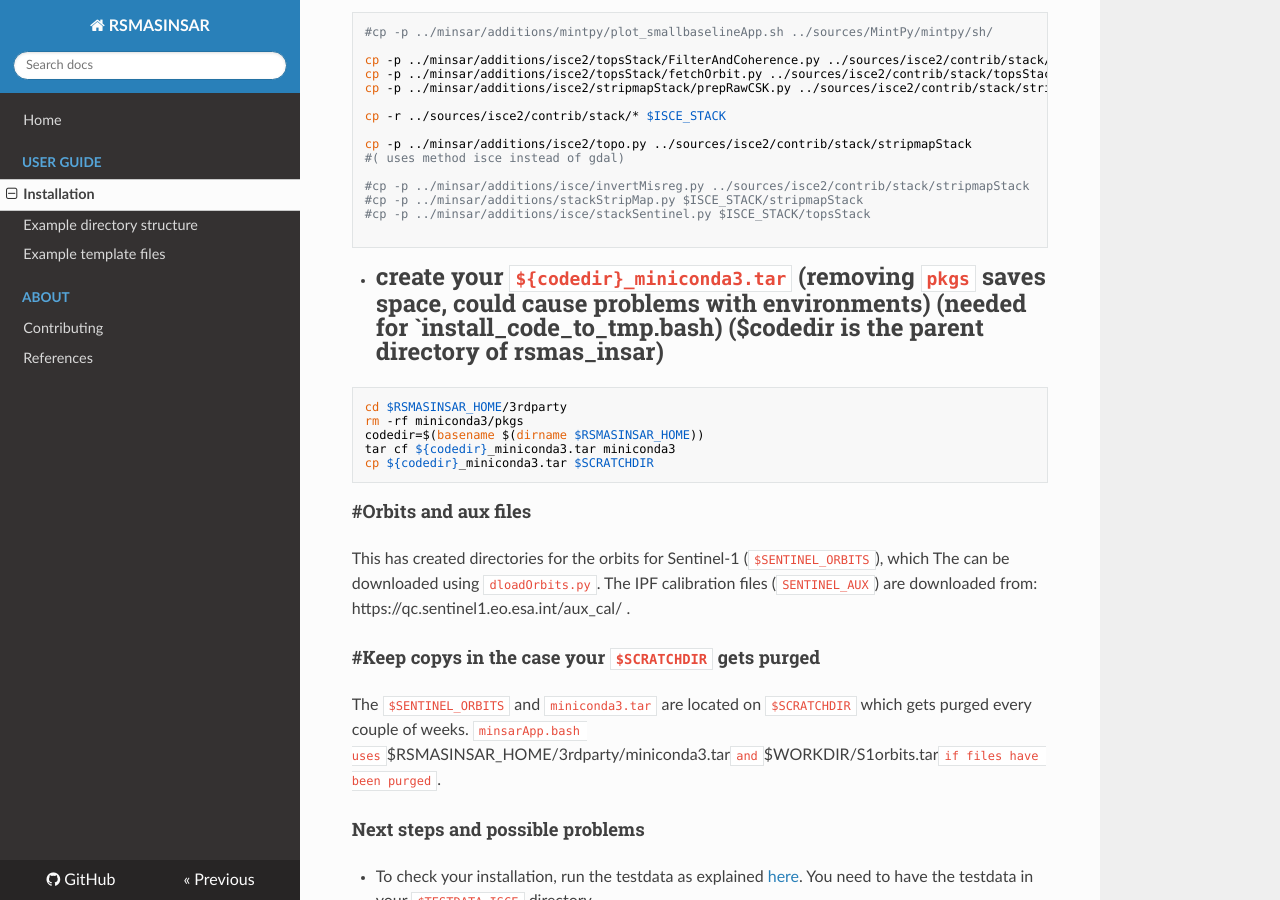
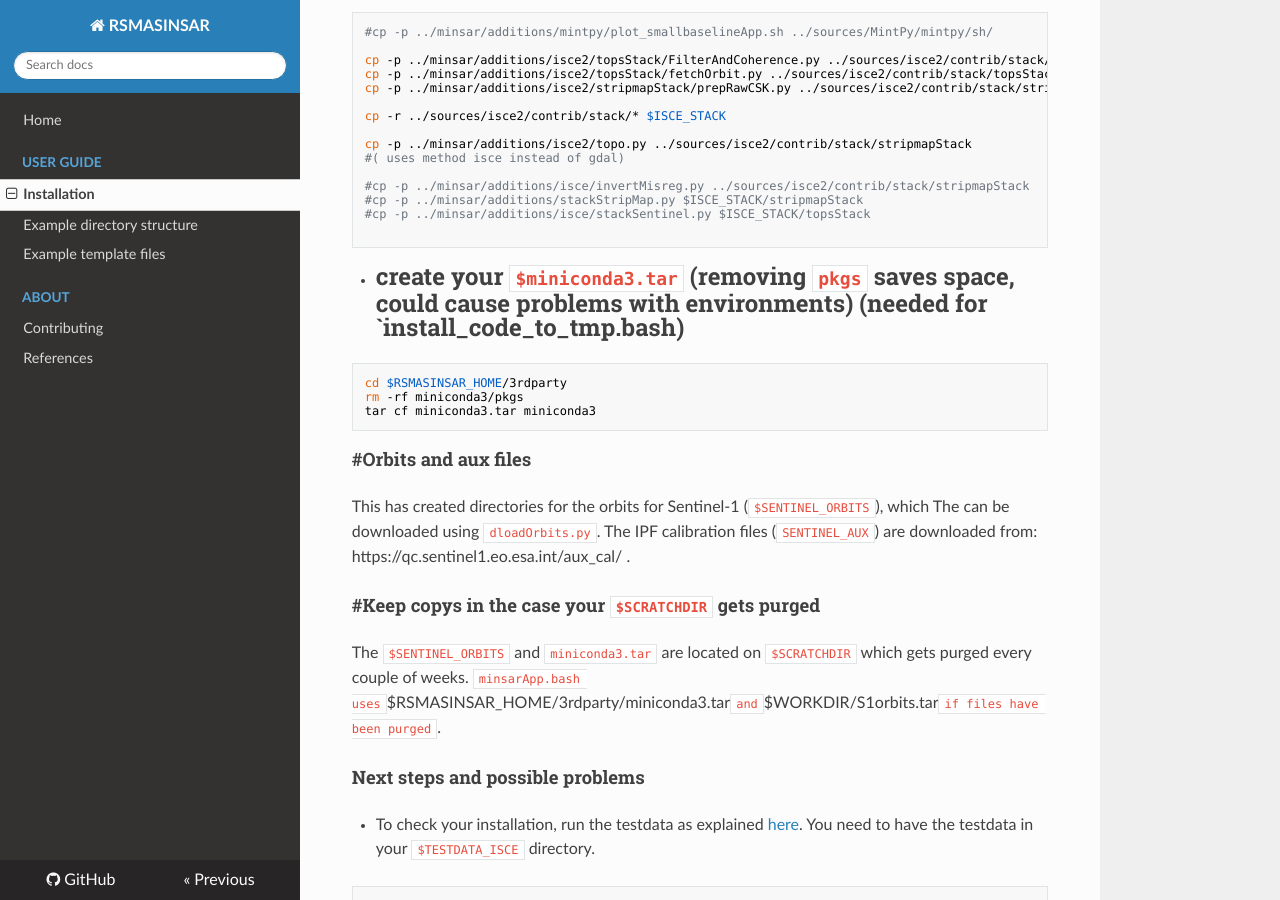
Before and after one commit to geodesymiami/rsmas_insar, an MkDocs documentation site: the page built from docs/installation.md, in a window 1280 px wide and 900 px high, scrolled down 1562 px. Built offline with MkDocs 1.6.1, drawn with Linux system fonts in a browser that asks for light colours; nearby versions of some CDN libraries.

Commit message:
installation.md: simplified - codedir handling in minsarApp.bash

````diff
--- a/docs/installation.md
+++ b/docs/installation.md
@@ -88,13 +88,11 @@
 #cp -p ../minsar/additions/isce/stackSentinel.py $ISCE_STACK/topsStack
 
 ```
-* #create your `${codedir}_miniconda3.tar`  (removing `pkgs` saves space, could cause problems with environments) (needed for `install_code_to_tmp.bash) ($codedir is the parent directory of rsmas_insar)
+* #create your `$miniconda3.tar`  (removing `pkgs` saves space, could cause problems with environments) (needed for `install_code_to_tmp.bash)
 ```
 cd $RSMASINSAR_HOME/3rdparty
 rm -rf miniconda3/pkgs
-codedir=$(basename $(dirname $RSMASINSAR_HOME))
-tar cf ${codedir}_miniconda3.tar miniconda3
-cp ${codedir}_miniconda3.tar $SCRATCHDIR
+tar cf miniconda3.tar miniconda3
 ```
 
 ### #Orbits and aux files
````
